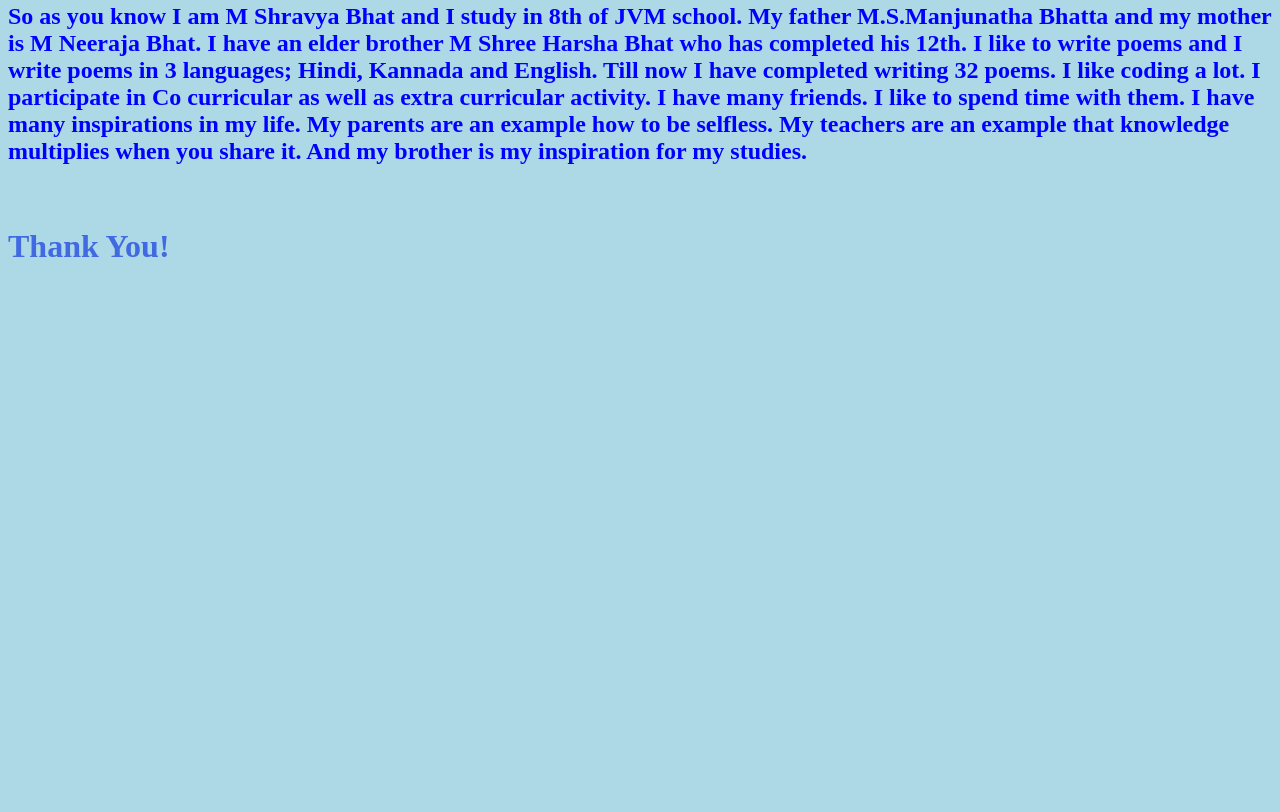
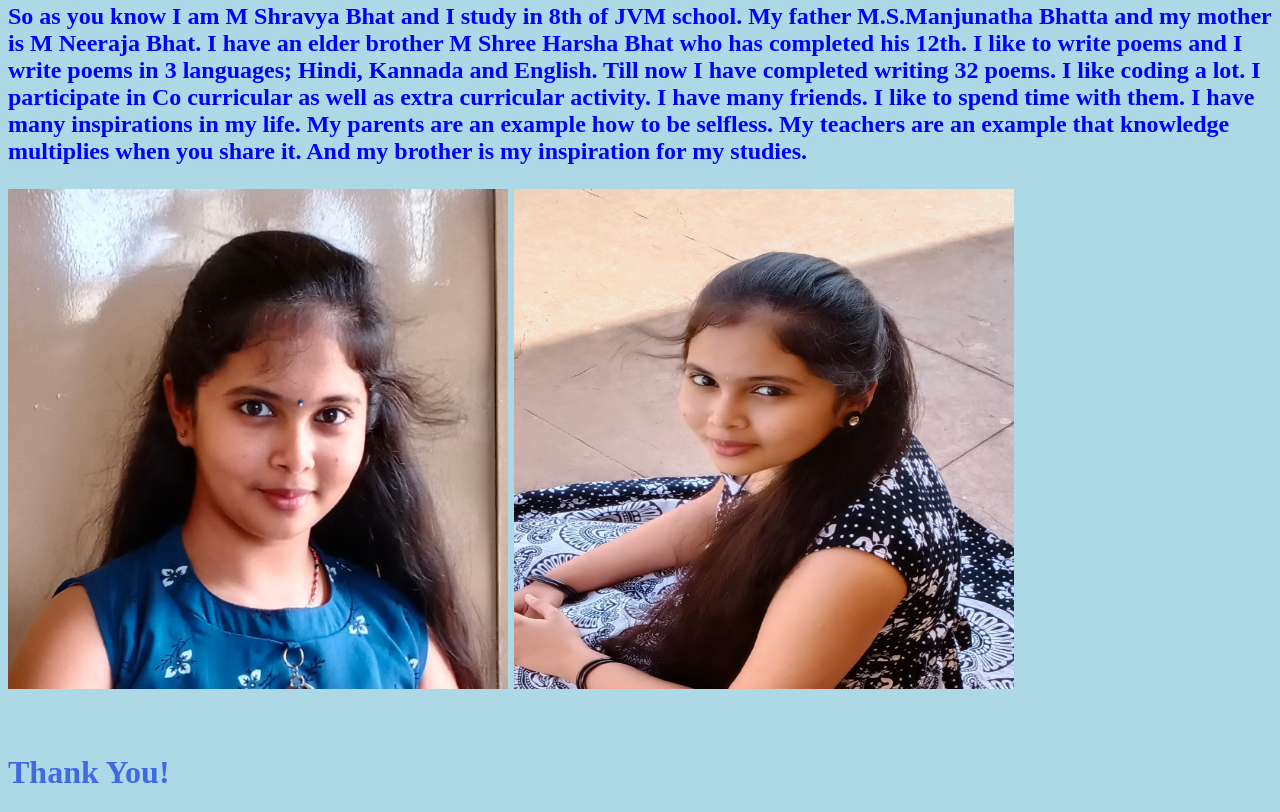
Before and after one commit to shravya-25/M-Shravya-Bhat, a plain HTML site: page index.html in a window 1280 px wide. Shown: the part 588-1400 px from the top of the page. Before the commit the page ends 874 px from the top, so only its background shows below. Drawn offline with Linux system fonts and the light colour scheme.

Commit message:
Add files via upload

```diff
--- a/index.html
+++ b/index.html
@@ -73,7 +73,8 @@ background-color:lightblue;
 
     <h2>So, I think you all liked my website! So I will tell something more about me.</h2><br>
    <p><h2>So as you know I am M Shravya Bhat and I study in 8th of JVM school. My father M.S.Manjunatha Bhatta and my mother is M Neeraja Bhat. I have an elder brother M Shree Harsha Bhat who has completed his 12th. I like to write poems and I write poems in 3 languages; Hindi, Kannada and English. Till now I have completed writing 32 poems. I like coding a lot. I participate in Co curricular as well as extra curricular activity. I have many friends. I like to spend time with them. I have many inspirations in my life. My parents are an example how to be selfless. My teachers are an example that knowledge multiplies when you share it. And my brother is my inspiration for my studies.</p>
-
+    <img src="My photos/IMG_20200812_113052.jpg" height="500" width="500">
+    <img src="My photos/IMG_20200826_120531.jpg" height="500" width="500">
    </h2> <br>
    <h1>Thank You!</h1>
 
```
Also changed, not shown: My photos/IMG_20200812_113052.jpg (added), My photos/IMG_20200826_120531.jpg (added).
